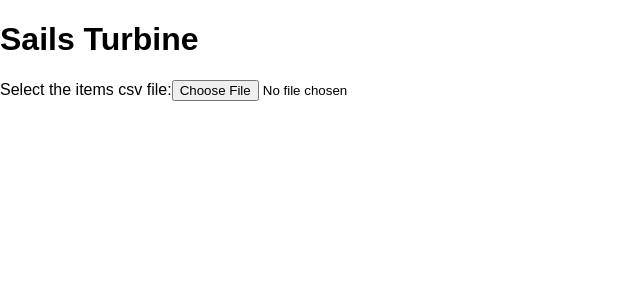
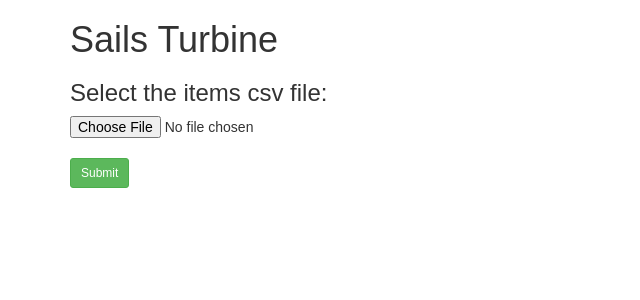
Before and after one commit to selfup/sails-turbine, a React (Create React App) app: page / in a window 1280 px wide. Shown: the top 300 px of the page, without its empty margins (0-640 px from the left). Built offline with nearby package versions, Linux system fonts and the light colour scheme.

Commit message:
Better interface, dynamic for each file

```diff
--- a/index.html
+++ b/index.html
@@ -3,6 +3,7 @@
   <head>
     <meta charset="utf-8">
     <meta name="viewport" content="width=device-width, initial-scale=1">
+    <link rel="stylesheet" href="https://maxcdn.bootstrapcdn.com/bootstrap/latest/css/bootstrap.min.css">
     <title>Sails Turbine</title>
   </head>
   <body>
--- a/package.json
+++ b/package.json
@@ -9,6 +9,7 @@
     "lodash": "^4.14.0",
     "lspi": "^1.1.3",
     "react": "^15.2.1",
+    "react-bootstrap": "^0.30.0",
     "react-dom": "^15.2.1"
   },
   "scripts": {
--- a/src/App.js
+++ b/src/App.js
@@ -1,4 +1,5 @@
 import React, { Component } from 'react';
+import { Button } from 'react-bootstrap';
 import SalesEngine from './sales-engine.js';
 
 class App extends Component {
@@ -6,15 +7,17 @@ class App extends Component {
     super()
 
     this.state = {
-      fileInput: "",
-      items: ""
+      itemsInput: "",
+      files: [],
+      salesEngine: ""
     }
+    this.handleSubmit = this.handleSubmit.bind(this)
   }
 
   componentDidMount() {
-    this.setState({fileInput: document.getElementById('fileInput')}, () => {
+    this.setState({itemsInput: document.getElementById('itemsInput')}, () => {
       this.listen()
-      console.log(this.state.items)
+      console.log(this.state.salesEngine)
     })
   }
 
@@ -22,13 +25,21 @@ class App extends Component {
     this.fire(this)
   }
 
+  handleSubmit() {
+    const files = this.state.files
+    this.setState({salesEngine: new SalesEngine(files)})
+  }
+
+
   fire(self) {
-    let fileInput = self.state.fileInput
-    fileInput.addEventListener('change', function(e) {
-      let file = fileInput.files[0]
+    let itemsInput = self.state.itemsInput
+    itemsInput.addEventListener('change', function(e) {
+      let file = itemsInput.files[0]
       let reader = new FileReader()
       reader.onload = function(e) {
-        self.setState({items: new SalesEngine({items: reader.result}).items.all})
+        let files = self.state.files
+        files.push(reader.result)
+        self.setState({files: files})
       }
       reader.readAsText(file)
     })
@@ -37,11 +48,22 @@ class App extends Component {
   render() {
     return (
       <div className="App">
-      <div id="root"></div>
-      <div id="page-wrapper"/>
-      <h1>Sails Turbine</h1>
-        Select the items csv file:
-      <input type="file" id="fileInput"/>
+        <div id="root"></div>
+        <div id="page-wrapper"/>
+        <div className="container">
+          <h1>Sails Turbine</h1>
+          <h3>Select the items csv file:</h3>
+          <input type="file" id="itemsInput"/>
+          <br/>
+          <Button
+            bsStyle="success"
+            bsSize="small"
+            id="submitInputs"
+            onClick={this.handleSubmit}
+          >
+          Submit
+          </Button>
+        </div>
       </div>
     )
   }
--- a/src/sales-engine.js
+++ b/src/sales-engine.js
@@ -2,7 +2,7 @@ const ItemRepo = require('./item-repo.js')
 
 class SalesEngine {
   constructor(filesObject) {
-    this.items = new ItemRepo(filesObject.items)
+    this.items = new ItemRepo(filesObject[0])
   }
 }
 
```
